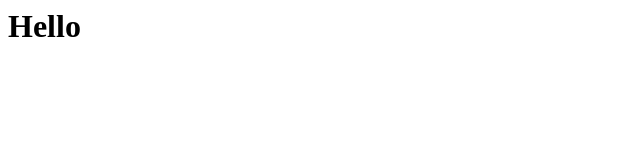
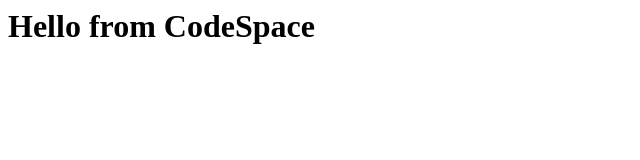
Before and after one commit to rajkumarjayachandran/skills-code-with-codespaces, a plain HTML site: page index.html in a window 1280 px wide. Shown: the whole page, without its empty margins (0-640 px from the left). Drawn offline with Linux system fonts and the light colour scheme.

Commit message:
new change from  codespace

```diff
--- a/index.html
+++ b/index.html
@@ -1,3 +1,3 @@
 <html>
-  <h1>Hello</h1>
+  <h1>Hello from CodeSpace</h1>
 </html>
```
